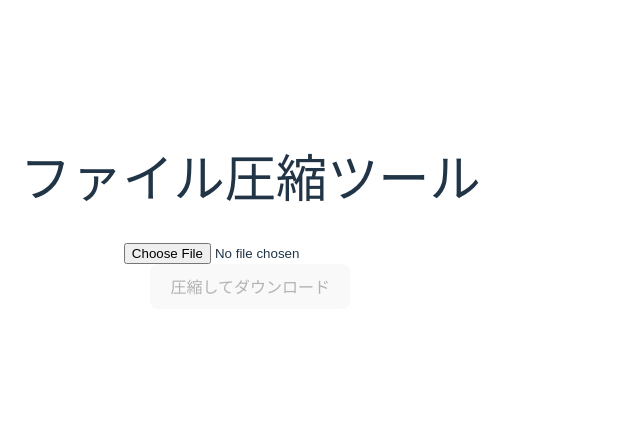
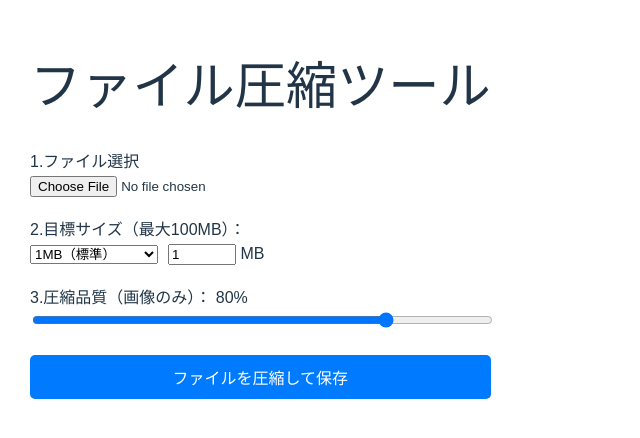
Before and after one commit to daiya-610/file-compressor, a React (Vite) app: page / in a window 1280 px wide. Shown: the part 188-626 px from the top of the page, without its empty margins (0-640 px from the left). Built offline with nearby package versions, Linux system fonts and the light colour scheme.

Commit message:
fix: 圧縮サイズの選択機能追加

```diff
--- a/src/App.jsx
+++ b/src/App.jsx
@@ -6,14 +6,19 @@ function App() {
   const [file, setFile] = useState(null);
   const [loading, setLoading] = useState(false);
 
+  // 設定ステート
+  const [maxSize, setMaxSize] = useState(1); // 目標サイズ(MB)
+  const [quality, setQuality] = useState(0.8); // 圧縮品質(0.1 ~ 1.0)
+
   // 画像の圧縮
-  const compressImage = async (imageFile) => {
+  const compressImage = async (file) => {
     const options = {
-      maxSizeMB: 1,
+      maxSizeMB: maxSize, // ユーザー指定のサイズ
+      initialQuality: quality, // ユーザー指定の品質
       maxWidthOrHeight: 1920,
       useWebWorker: true,
     };
-    return await imageCompression(imageFile, options);
+    return await imageCompression(file, options);
   };
 
   // PDFの圧縮（簡易版）
@@ -34,6 +39,7 @@ function App() {
       if (file.type.includes('image')) {
         compressedBlob = await compressImage(file);
       } else if (file.type === 'application/pdf') {
+        // PDFは構造上の最適化を試みる
         compressedBlob = await compressPDF(file);
       } else {
         return;
@@ -45,26 +51,71 @@ function App() {
       link.href = url;
       link.download = `compressed_${file.name}`;
       link.click();
-      URL.revokeObjectURL(url);
+
+      // メモリ解放
+      setTimeout(() => URL.revokeObjectURL(url), 100);
     } catch (error) {
       console.error('圧縮失敗:', error);
+      alert('ファイルの圧縮に失敗しました。設定値を調整してください。');
     } finally {
       setLoading(false);
     }
   };
 
   return (
-    <div style={{ padding: '20px', textAlign: 'center' }}>
+    <div style={{ padding: '30px', fontFamily: 'sans-serif', textAlign: 'center', maxWidth: '500px', margin: 'auto' }}>
       <h1>ファイル圧縮ツール</h1>
+      <div style={{ marginBottom: '20px', textAlign: 'left' }}>
+        <label>1.ファイル選択</label><br />
       <input
         type="file"
         accept="image/*,.pdf"
         onChange={(e) => setFile(e.target.files[0])}
       />
-      <br />
-      <button onClick={handleDownload} disabled={!file || loading}>
-        {loading ? '圧縮中...' : '圧縮してダウンロード'}
+      </div>
+      <div style={{ marginBottom: '20px', textAlign: 'left' }}>
+        <label>2.目標サイズ（最大100MB）：</label><br />
+        <select value={maxSize} onChange={(e) => setMaxSize(Number(e.target.value))}>
+          <option value={0.1}>0.1MB（超軽量）</option>
+          <option value={1}>1MB（標準）</option>
+          <option value={10}>10MB（高画質）</option>
+          <option value={50}>50MB（低圧縮）</option>
+          <option value={100}>100MB（上限）</option>
+        </select>
+        <input
+        type="number"
+        value={maxSize}
+          min="0.1"
+          max="100"
+        onChange={(e) => setMaxSize(Math.min(100, Number(e.target.value)))}
+        style={{ width: '60px', marginLeft: '10px'}}
+        /> MB
+      </div>
+
+      <div style={{ marginBottom: '20px', textAlign: 'left' }}>
+        <label>3.圧縮品質（画像のみ）： {Math.round(quality * 100)}%</label><br />
+        <input
+          type="range"
+          min="0.1"
+          max="1.0"
+          step="0.1" // 修正: minを0.1に変更
+          value={quality}
+          onChange={(e) => setQuality(Number(e.target.value))}
+          style={{ width: '100%' }}
+        />
+      </div>
+      <button
+        onClick={handleDownload}
+        disabled={!file || loading}
+        style={{ width: '100%', padding: '10px', backgroundColor: '#007bff', color: 'white', border: 'none', borderRadius: '5px', cursor: 'pointer' }}
+      >
+        {loading ? '圧縮中...' : `${file ? file.name : 'ファイル'}を圧縮して保存`}
       </button>
+      {file && (
+        <p style={{ fontSize: '0.8rem', marginTop: '10px' }}>
+          元のサイズ： {(file.size / 1024 / 1024).toFixed(2)} MB
+        </p>
+      )}
     </div>
   );
 }
```
